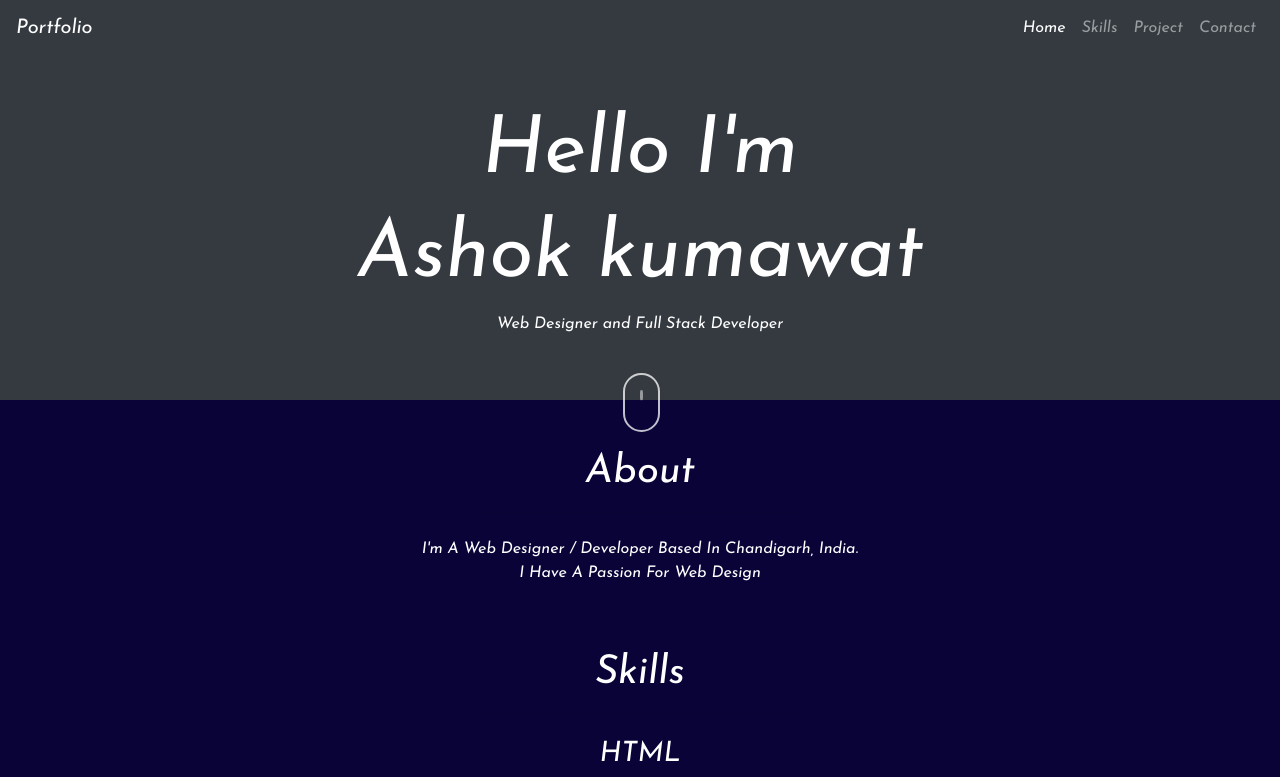
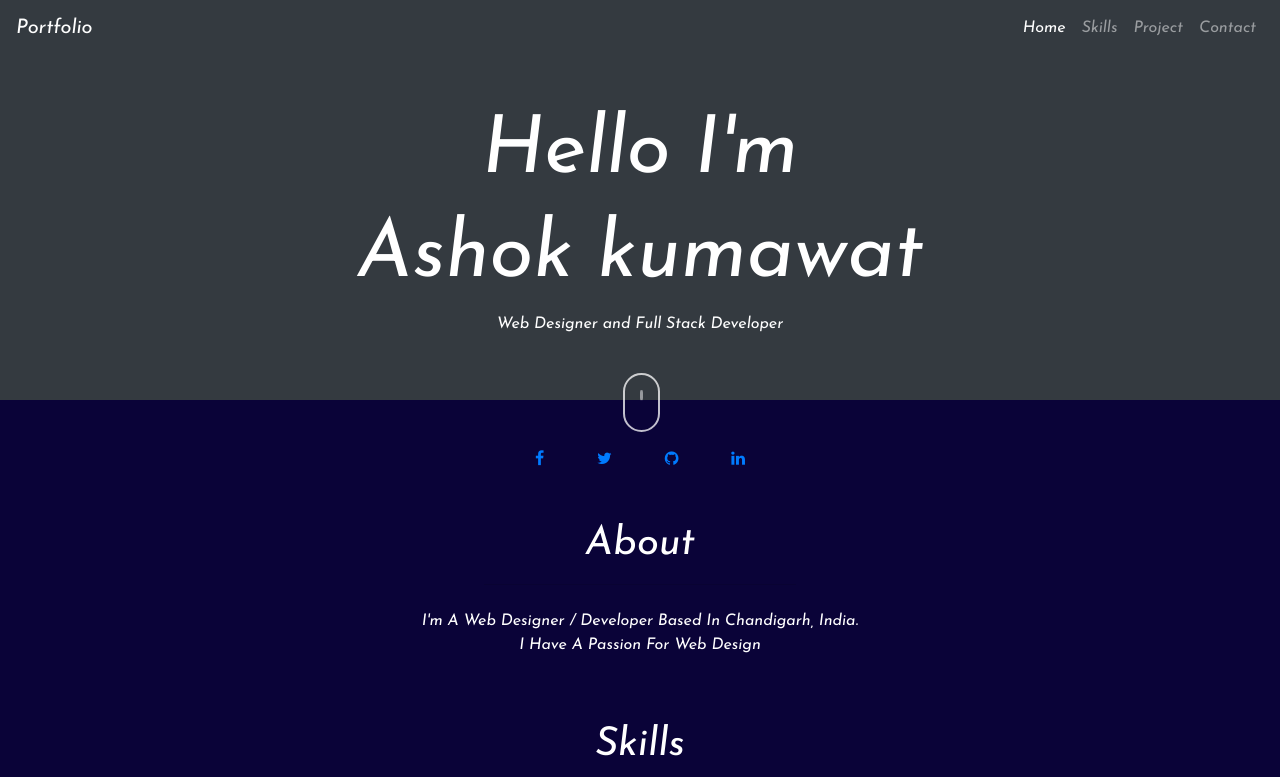
Before and after one commit to ASHOK1815/ashokportfolio.github.io, a plain HTML site: page index.html in a window 1280 px wide. Shown: the top 777 px of the page. Drawn offline with nearby package versions, Linux system fonts and the light colour scheme; files that its build step writes are made by us from their sources.

Commit message:
adding the facebook(allicon)

```diff
--- a/index.html
+++ b/index.html
@@ -14,7 +14,7 @@
      <link rel="stylesheet" href="animate.min.css">
      <link rel="stylesheet" href="https://cdnjs.cloudflare.com/ajax/libs/animate.css/3.7.2/animate.min.css">
      <link rel="stylesheet" href="path/to/font-awesome/css/font-awesome.min.css">
-
+     <link rel="stylesheet" type="text/css" href="https://stackpath.bootstrapcdn.com/font-awesome/4.7.0/css/font-awesome.min.css">
      <style type="text/css">
      	.carousel-inner img {
       								width: 100%;
@@ -97,6 +97,28 @@
 
            	                    </div>
            	        </article>
+</section>
+
+<!-- this is the coding part of the icon part-->
+  <section class="container-fluid pt-5">
+         <center> <div class="social-menu  ">
+
+
+                <a href="https://www.facebook.com/ashok.kumawat.507680"><i class="fa fa-facebook mr-5 " aria-hidden="true"></i></a>
+
+
+
+                <a href="https://twitter.com/AshokKu89186885"><i class="fa fa-twitter mr-5" bg-white aria-hidden="true"></i></a>
+
+
+
+                <a href="https://github.com/ASHOK1815"><i class="fa fa-github mr-5" bg-white aria-hidden="true"></i></a>
+
+
+
+                <a href="https://www.linkedin.com/in/ashok-kumawat-257b03144/"><i class="fa fa-linkedin mr-6" bg-white aria-hidden="true"></i></a>
+
+          </div></center>
 </section>
 
 
@@ -272,7 +294,6 @@
 
 
 
-
 <!-- this is the code of the last part-->
 <div class="container-fluid pt-5">
  <section class="bg-dark ">
@@ -283,7 +304,7 @@
            	                          <a href="mailto:rupender20@gmail.com"></a><button class="btn btn-warning">Contact Now</button>
            	                      </div>
            	        </article>
-                    </section>
+  </section>
 </div>
 </body>
 </html>
```
